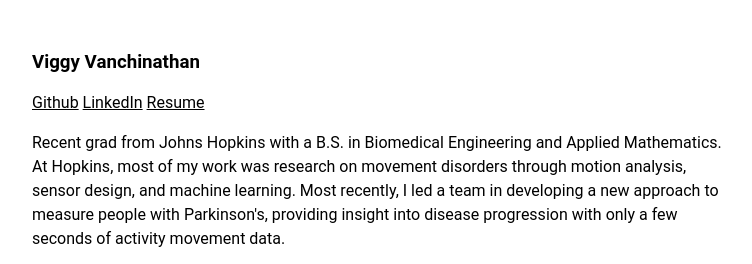
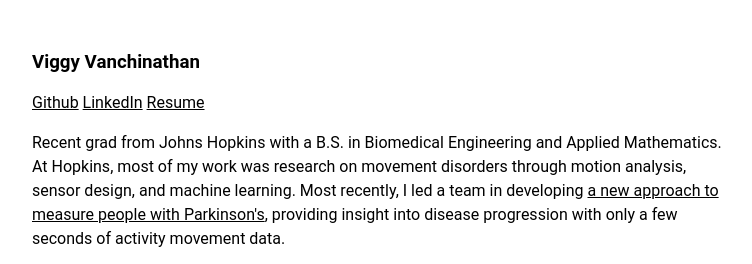
Before and after one commit to vviggyy/vviggyy.github.io, a plain HTML site: page index.html in a window 1280 px wide. Shown: the top 264 px of the page, 258-1010 px from the left. Drawn offline with Linux system fonts and the light colour scheme.

Commit message:
new link

```diff
--- a/index.html
+++ b/index.html
@@ -47,7 +47,7 @@
   <div class="container">
      <h3>Viggy Vanchinathan</h3>
      <p> <a href="https://github.com/vviggyy/">Github</a>   <a href="https://www.linkedin.com/in/vignesh-vanchinathan-a495b7199/">LinkedIn</a> <a href="ResumeProj_VV.pdf" target="_blank"> Resume</a> </p>
-     <p> Recent grad from Johns Hopkins with a B.S. in Biomedical Engineering and Applied Mathematics. At Hopkins, most of my work was research on movement disorders through motion analysis, sensor design, and machine learning. Most recently, I led a team in developing a new approach to measure people with Parkinson's, providing insight into disease progression with only a few seconds of activity movement data.</p>
+     <p> Recent grad from Johns Hopkins with a B.S. in Biomedical Engineering and Applied Mathematics. At Hopkins, most of my work was research on movement disorders through motion analysis, sensor design, and machine learning. Most recently, I led a team in developing <a href="https://www.bme.jhu.edu/news-events/news/parkinetics-improved-motion-data-collection-of-parkinsons-patients-in-everyday-life/">a new approach to measure people with Parkinson's</a>, providing insight into disease progression with only a few seconds of activity movement data.</p>
      <p> I've also spent quite a bit of time working with/for startups, through <a href="https://nucleate.org/">Nucleate</a> and other accelerators. See resume for more info on projects/work experience. </p>
      <br>
      <br>
```
